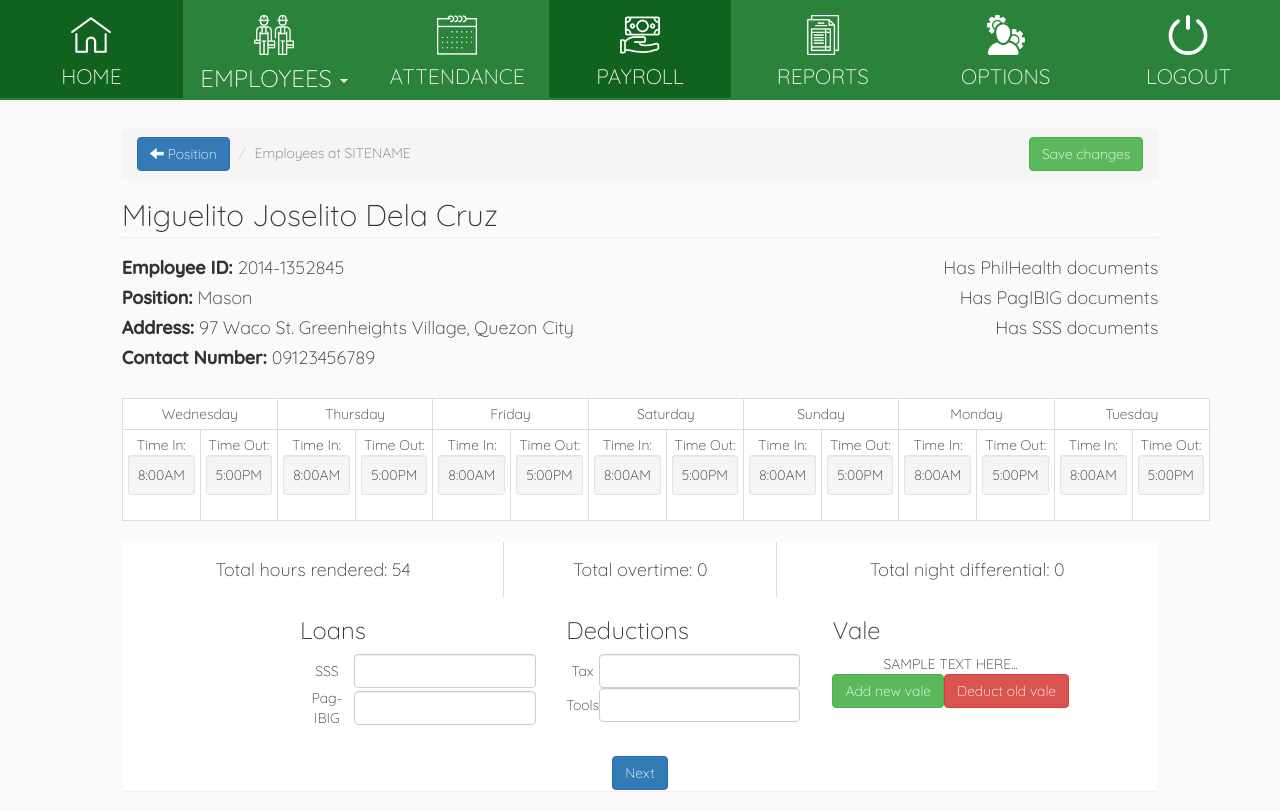
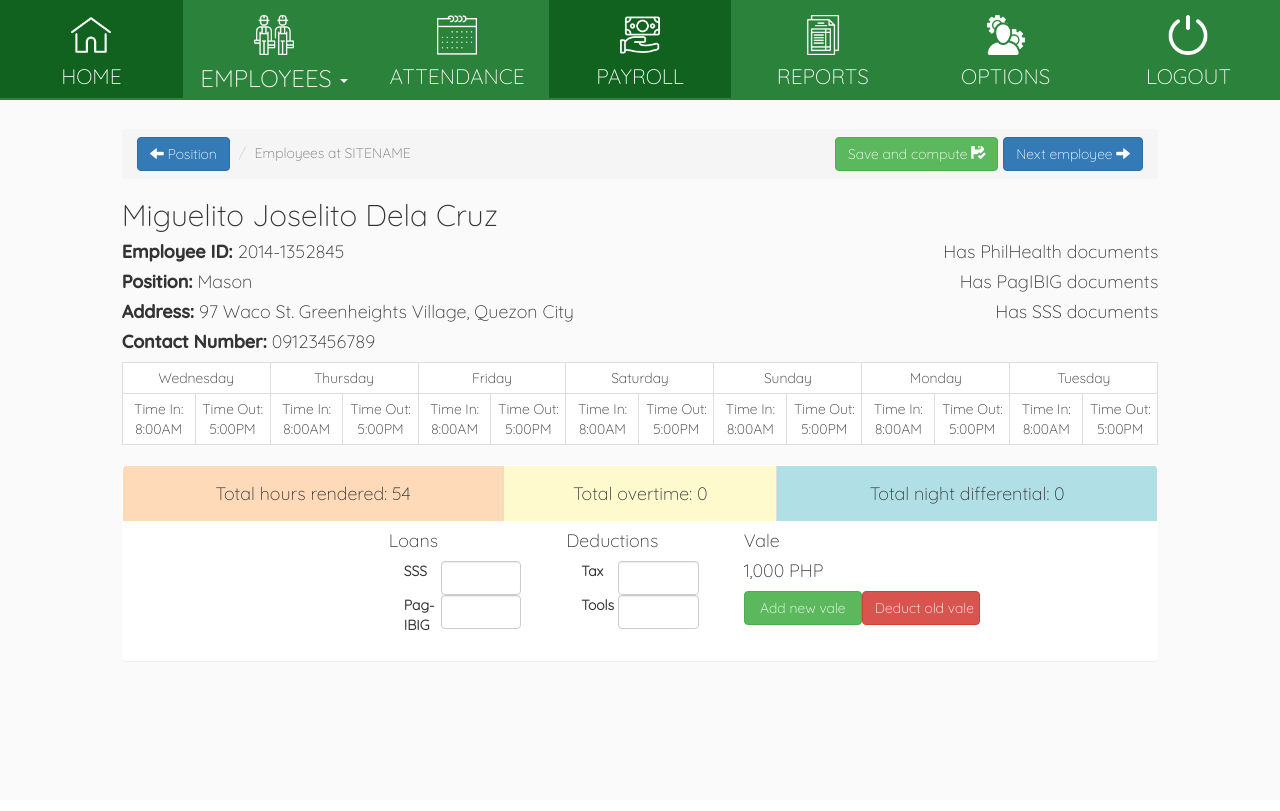
Before and after one commit to kaekoespiritu/gbic, a PHP site: page /payroll.php in a window 1280 px wide. After the commit the page ends 662 px from the top, so only its background shows below. Run offline with PHP 8.4, Linux system fonts and the light colour scheme; the visitor is signed in with stand-in values (Sample User, id 1).

Commit message:
Added modals for vale

```diff
--- a/payroll.php
+++ b/payroll.php
@@ -9,6 +9,12 @@ include('directives/session.php');
 
 	<link rel="stylesheet" href="css/bootstrap.min.css" type="text/css">
 	<link rel="stylesheet" href="css/style.css" type="text/css">
+	<style>
+		.well
+		{
+			margin-bottom: 0px !important;
+		}
+	</style>
 </head>
 <body style="font-family: Quicksand;">
 	<!--
@@ -24,15 +30,15 @@ include('directives/session.php');
 
 	<div class="row pull-down">
 	<div class="col-md-10 col-md-offset-1">
-			<ol class="breadcrumb text-left">
-				<li><a href="payroll_position.php" class="btn btn-primary"><span class="glyphicon glyphicon-arrow-left"></span> Position</a></li>
-				<li class="active">Employees at SITENAME</li>
-				<button class="btn btn-success pull-right" onclick="saveChanges()">Save changes</button>
-			</ol>
-			</div>
+		<ol class="breadcrumb text-left">
+			<li><a href="payroll_position.php" class="btn btn-primary"><span class="glyphicon glyphicon-arrow-left"></span> Position</a></li>
+			<li class="active">Employees at SITENAME</li>
+			<button class="btn btn-primary pull-right">Next employee <spen class="glyphicon glyphicon-arrow-right"></spen></button>
+			<button class="btn btn-success pull-right" style="margin-right:5px" onclick="saveChanges()">Save and compute <span class="glyphicon glyphicon-floppy-saved"></span></button>
+		</ol>
+	</div>
 		<div class="col-md-10 col-md-offset-1">
 			<h2 class="text-left">Miguelito Joselito Dela Cruz</h2>
-			<hr>
 			<div class="row">
 				<div class="col-md-8 text-left" style="word-break: keep-all">
 					<h4><b style="font-family: QuickSandMed">Employee ID:</b> 2014-1352845</h4>
@@ -46,7 +52,8 @@ include('directives/session.php');
 					<h4>Has SSS documents</h4>
 				</div>
 			</div>
-			<br>
+		</div>
+		<div class="col-md-10 col-md-offset-1">
 			<table class="table table-bordered table-condensed" style="background-color:white;">
 				<tr>
 					<td colspan="2">Wednesday</td>
@@ -58,79 +65,117 @@ include('directives/session.php');
 					<td colspan="2">Tuesday</td>
 				</tr>
 				<tr>
-					<td>Time In: <div class="well well-sm">8:00AM</div></td>
-					<td>Time Out: <div class="well well-sm">5:00PM</div></td>
-					<td>Time In: <div class="well well-sm">8:00AM</div></td>
-					<td>Time Out: <div class="well well-sm">5:00PM</div></td>
-					<td>Time In: <div class="well well-sm">8:00AM</div></td>
-					<td>Time Out: <div class="well well-sm">5:00PM</div></td>
-					<td>Time In: <div class="well well-sm">8:00AM</div></td>
-					<td>Time Out: <div class="well well-sm">5:00PM</div></td>
-					<td>Time In: <div class="well well-sm">8:00AM</div></td>
-					<td>Time Out: <div class="well well-sm">5:00PM</div></td>
-					<td>Time In: <div class="well well-sm">8:00AM</div></td>
-					<td>Time Out: <div class="well well-sm">5:00PM</div></td>
-					<td>Time In: <div class="well well-sm">8:00AM</div></td>
-					<td>Time Out: <div class="well well-sm">5:00PM</div></td>
+					<td>Time In:  8:00AM </td>
+					<td>Time Out:  5:00PM </td>
+					<td>Time In:  8:00AM </td>
+					<td>Time Out:  5:00PM </td>
+					<td>Time In:  8:00AM </td>
+					<td>Time Out:  5:00PM </td>
+					<td>Time In:  8:00AM </td>
+					<td>Time Out:  5:00PM </td>
+					<td>Time In:  8:00AM </td>
+					<td>Time Out:  5:00PM </td>
+					<td>Time In:  8:00AM </td>
+					<td>Time Out:  5:00PM </td>
+					<td>Time In:  8:00AM </td>
+					<td>Time Out:  5:00PM </td>
 				</tr>
 			</table>
+		</div>
+		<div class="col-md-10 col-md-offset-1">
 			<div class="panel">
 				<table class="table table-bordered table-responsive">
 					<tr>
-						<td>
+						<td style="background-color: peachpuff">
 							<h4>Total hours rendered: 54</h4>
 						</td>
-						<td>
+						<td style="background-color: lemonchiffon">
 							<h4>Total overtime: 0</h4>
 						</td>
-						<td>
+						<td style="background-color: powderblue">
 							<h4>Total night differential: 0</h4>
 						</td>
 					</tr>
 				</table>
 				<div class="row">
-					<form>
-						<div class="col-md-3 col-md-offset-2">
-							<h3 class="text-left">Loans</h3>
-							<table>
-								<tr>
-									<td>SSS</td>
-									<td><input type="text" for="sss" class="form-control"></td>
-								</tr>
-								<tr>
-									<td>Pag-IBIG</td>
-									<td><input type="text" for="pagibig" class="form-control"></td>
-								</tr>
-							</table>
+					<form class="horizontal">
+						<div class="col-md-2 col-md-offset-3">
+							<h4 class="text-left">Loans</h4>
+							<div class="form-group">
+								<label class="control-label col-md-3" for="sss">SSS</label>
+								<div class="col-md-9">
+									<input type="text" id="sss" class="form-control">
+								</div>
+							</div>
+							<div class="form-group">
+								<label class="control-label col-md-3" for="pagibig">Pag-IBIG</label>
+								<div class="col-md-9">
+									<input type="text" id="pagibig" class="form-control">
+								</div>
+							</div>
+						</div>
+						<div class="col-md-2">
+							<h4 class="text-left">Deductions</h4>
+							<div class="form-group">
+								<label class="control-label col-md-3" for="tax">Tax</label>
+								<div class="col-md-9">
+									<input type="text" id="tax" class="form-control">
+								</div>
+							</div>
+							<div class="form-group">
+								<label class="control-label col-md-3" for="tools">Tools</label>
+								<div class="col-md-9">
+									<input type="text" id="tools" class="form-control">
+								</div>
+							</div>
 						</div>
 						<div class="col-md-3">
-							<h3 class="text-left">Deductions</h3>
-							<table>
-								<tr>
-									<td>Tax</td>
-									<td><input type="text" for="tax" class="form-control"></td>
-								</tr>
-								<tr>
-									<td>Tools</td>
-									<td><input type="text" for="tools" class="form-control"></td>
-								</tr>
-							</table>
-						</div>
-						<div class="col-md-3">
-							<h3 class="text-left">Vale</h3>
-							<table>
-								<tr>
-									<td colspan="2">SAMPLE TEXT HERE...</td>
-								</tr>
-								<tr>
-									<td><button class="btn btn-success">Add new vale</button></td>
-									<td><button class="btn btn-danger">Deduct old vale</button></td>
-								</tr>
-							</table>
+							<h4 class="text-left">Vale</h4>
+								<h4 class="text-left">1,000 PHP</h4>
+								<button type="button" class="btn btn-success col-md-6" data-toggle="modal" data-target="#addVale">Add new vale</button>
+								<button type="button" class="btn btn-danger col-md-6" data-toggle="modal" data-target="#deductVale">Deduct old vale</button>
 						</div>
 					</form>
 				</div>
-				<button class="btn btn-primary pull-down">Next</button>
+				<br>
+				<!-- MODALS -->
+				<div class="modal fade" id="addVale">
+				  <div class="modal-dialog modal-sm" role="document">
+				    <div class="modal-content">
+				      <div class="modal-header">
+				        <button type="button" class="close" data-dismiss="modal" aria-label="Close"><span aria-hidden="true">&times;</span></button>
+				        <h4 class="modal-title" id="myModalLabel">Add new vale</h4>
+				      </div>
+				      <div class="modal-body">
+				      	Previous amount: 1,000 PHP
+				        <input type="text" placeholder="Add as new vale">
+				      </div>
+				      <div class="modal-footer">
+				        <button type="button" class="btn btn-default" data-dismiss="modal">Close</button>
+				        <button type="button" class="btn btn-primary">Add</button>
+				      </div>
+				    </div>
+				  </div>
+				</div>
+
+				<div class="modal fade" id="deductVale">
+				  <div class="modal-dialog modal-sm" role="document">
+				    <div class="modal-content">
+				      <div class="modal-header">
+				        <button type="button" class="close" data-dismiss="modal" aria-label="Close"><span aria-hidden="true">&times;</span></button>
+				        <h4 class="modal-title" id="myModalLabel">Deduct old vale</h4>
+				      </div>
+				      <div class="modal-body">
+				      	Previous amount: 1,000 PHP
+				        <input type="text" placeholder="Deduct from old vale">
+				      </div>
+				      <div class="modal-footer">
+				        <button type="button" class="btn btn-default" data-dismiss="modal">Close</button>
+				        <button type="button" class="btn btn-primary">Deduct</button>
+				      </div>
+				    </div>
+				  </div>
+				</div>
 			</div>
 		</div>
 	</div>
```
